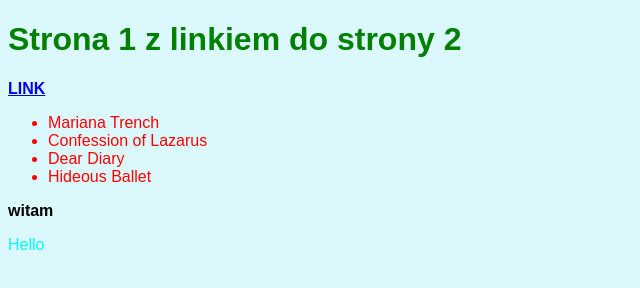
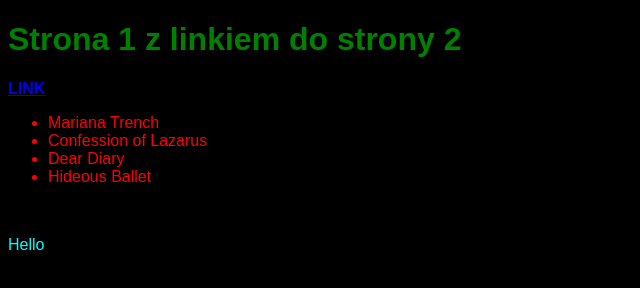
Before and after one commit to mjug34/mjug34.github.io, a plain HTML site: page index.html in a window 1280 px wide. Shown: the whole page, without its empty margins (0-640 px from the left). Drawn offline with Linux system fonts and the light colour scheme.

Commit message:
Update style.css

```diff
--- a/style.css
+++ b/style.css
@@ -2,4 +2,4 @@ body{font-family:Arial;}
 h1 { color:green;}
 li {color:red;}
 p {color:aqua;}
-body{background-color: #DBF9FC;}
+body{background-color: #000000;}
```
